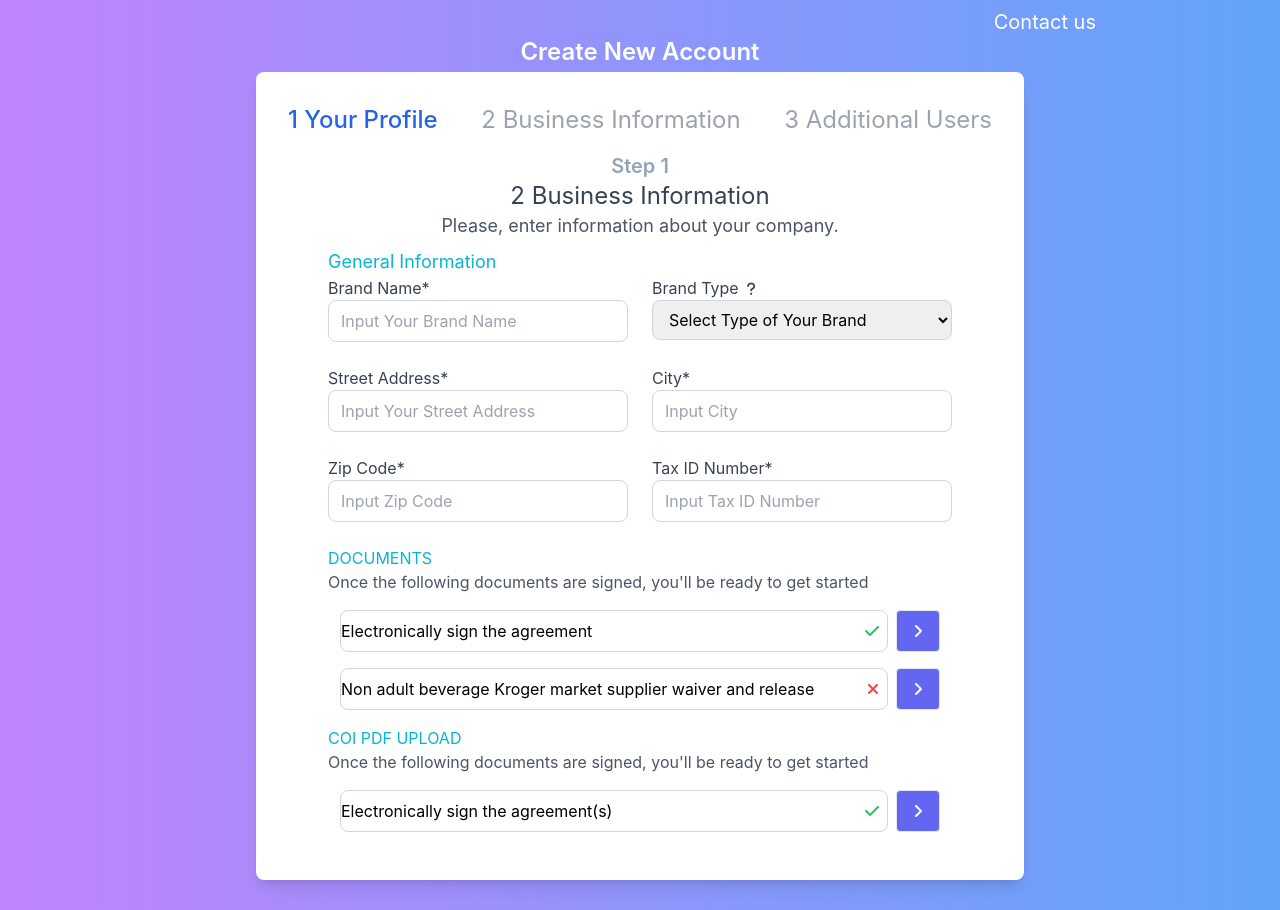
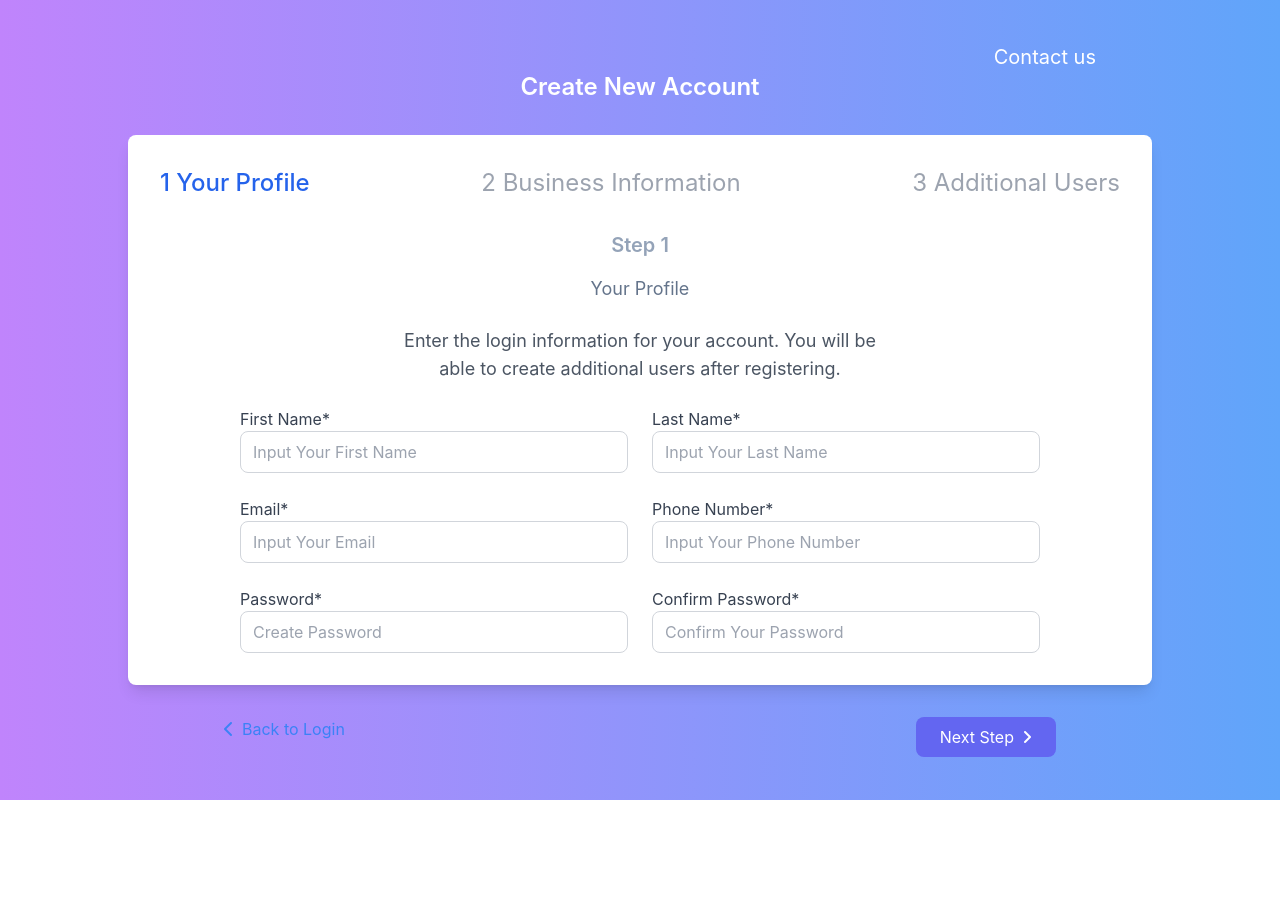
Before and after one commit to Vedantb27/nablasol-frontend-test2, a React (Create React App) app: page / in a window 1280 px wide. Shown: the top 910 px of the page. After the commit the page ends 800 px from the top, so only its background shows below. Built offline with nearby package versions, Linux system fonts and the light colour scheme.

Commit message:
validation of  CreateAccount done

```diff
--- a/src/App.js
+++ b/src/App.js
@@ -1,16 +1,20 @@
 import React from 'react';
 import { createBrowserRouter, RouterProvider } from 'react-router-dom';
-import { ProjectProvider } from './context/ProjectContext';
 import CreateAccount from "./Components/CreateAccount";
 import BusinessInformation from './Components/BusinessInformation';
 import { GlobalProvider } from './GlobalContext';
 
 
 function App() {
+  const router = createBrowserRouter([
+    { path: "/", element: <CreateAccount/> },
+    { path: "/BusinessInformation", element: <BusinessInformation /> },
+
+  ]);
   return (
     <GlobalProvider>
       <div className="App">
-        <BusinessInformation/>
+      <RouterProvider router={router} />
       </div>
     </GlobalProvider>
   );
--- a/src/Components/BusinessInformation.js
+++ b/src/Components/BusinessInformation.js
@@ -1,6 +1,32 @@
-import React from 'react';
+import React, { useContext } from 'react';
+import { GlobalContext } from '../GlobalContext';
+import { useNavigate } from 'react-router-dom';
 
 function BusinessInformation() {
+  const {
+    brandName, setBrandName,
+    brandType, setBrandType,
+    streetAddress, setStreetAddress,
+    city, setCity,
+    zipCode, setZipCode,
+    taxID, setTaxID,
+    agreementSigned, setAgreementSigned,
+    waiverSigned, setWaiverSigned,
+    coiSigned, setCoiSigned
+  } = useContext(GlobalContext);
+
+  const navigate = useNavigate();
+
+  const handleBack = () => {
+
+    navigate('/'); // Update the path as needed
+  };
+
+  const handleNext = () => {
+    alert('Form submitted succesfully');
+    navigate('/'); // Update the path as needed
+  };
+
   return (
     <div className="flex flex-col items-center justify-center bg-gradient-to-r from-purple-400 to-blue-400 p-4 pt-2">
       <div className='w-full flex flex-col items-center'>
@@ -27,21 +53,27 @@ function BusinessInformation() {
               type="text"
               className="border border-gray-300 rounded-lg px-3 py-2 w-full"
               placeholder="Input Your Brand Name"
+              value={brandName}
+              onChange={(e) => setBrandName(e.target.value)}
             />
           </div>
           <div>
             <label className="block text-gray-700 tooltip">
-              Brand Type
+              Brand Type*
               <i className="fa-solid fa-question ml-2 text-sm"></i>
               <span className="tooltiptext">
                 Local: Brands with distribution in 3 divisions or less OR multiple divisions but a total of 150 stores or less. <br />
                 National: Brands with distribution in 4 or more divisions or in more than 150 stores.
               </span>
             </label>
-            <select className="border border-gray-300 rounded-lg px-3 py-2 w-full">
+            <select
+              className="border border-gray-300 rounded-lg px-3 py-2 w-full"
+              value={brandType}
+              onChange={(e) => setBrandType(e.target.value)}
+            >
               <option>Select Type of Your Brand</option>
-              <option>Local</option>
-              <option>National</option>
+              <option value="Local">Local</option>
+              <option value="National">National</option>
             </select>
           </div>
           <div>
@@ -50,6 +82,8 @@ function BusinessInformation() {
               type="text"
               className="border border-gray-300 rounded-lg px-3 py-2 w-full"
               placeholder="Input Your Street Address"
+              value={streetAddress}
+              onChange={(e) => setStreetAddress(e.target.value)}
             />
           </div>
           <div>
@@ -58,6 +92,8 @@ function BusinessInformation() {
               type="text"
               className="border border-gray-300 rounded-lg px-3 py-2 w-full"
               placeholder="Input City"
+              value={city}
+              onChange={(e) => setCity(e.target.value)}
             />
           </div>
           <div>
@@ -66,6 +102,8 @@ function BusinessInformation() {
               type="text"
               className="border border-gray-300 rounded-lg px-3 py-2 w-full"
               placeholder="Input Zip Code"
+              value={zipCode}
+              onChange={(e) => setZipCode(e.target.value)}
             />
           </div>
           <div>
@@ -74,16 +112,22 @@ function BusinessInformation() {
               type="text"
               className="border border-gray-300 rounded-lg px-3 py-2 w-full"
               placeholder="Input Tax ID Number"
+              value={taxID}
+              onChange={(e) => setTaxID(e.target.value)}
             />
           </div>
         </form>
+
         <div className="mt-6 ml-10 mr-10">
-          <label className="block text-cyan-500">DOCUMENTS</label>
+          <label className="block text-cyan-500 text-lg">DOCUMENTS</label>
           <p className="text-gray-600 mb-4">Once the following documents are signed, you'll be ready to get started</p>
+
           <div className="rounded-lg px-3 flex items-center justify-between mb-4">
             <div className='border border-gray-300 rounded-lg py-2 w-full flex justify-between'>
               <span>Electronically sign the agreement</span>
-              <button className="text-green-500"><i className="fa-solid fa-check mr-2"></i></button>
+              <button className={`text-green-500 ${agreementSigned === 'signed' ? 'text-opacity-100' : 'text-opacity-50'}`} onClick={() => setAgreementSigned('signed')}>
+                <i className="fa-solid fa-check mr-2"></i>
+              </button>
             </div>
             <div className='border ml-2 p-2 text-white bg-indigo-500 rounded px-4'>
               <i className="fa-solid fa-angle-right"></i>
@@ -93,18 +137,21 @@ function BusinessInformation() {
           <div className="rounded-lg px-3 flex items-center justify-between mb-4">
             <div className='border border-gray-300 rounded-lg py-2 w-full flex justify-between'>
               <span>Non adult beverage Kroger market supplier waiver and release</span>
-              <button className="text-red-500"><i className="fa-solid fa-xmark mr-2"></i></button>
+              <button className={`text-red-500 ${waiverSigned === 'signed' ? 'text-opacity-100' : 'text-opacity-50'}`} onClick={() => setWaiverSigned('signed')}>
+                <i className="fa-solid fa-xmark mr-2"></i>
+              </button>
             </div>
             <div className='border ml-2 p-2 text-white bg-indigo-500 rounded px-4'>
               <i className="fa-solid fa-angle-right"></i>
             </div>
           </div>
-          <label className="block text-cyan-500">COI PDF UPLOAD</label>
-          <p className="text-gray-600 mb-4">Once the following documents are signed, you'll be ready to get started</p>
+
           <div className="rounded-lg px-3 flex items-center justify-between mb-4">
             <div className='border border-gray-300 rounded-lg py-2 w-full flex justify-between'>
-              <span>Electronically sign the agreement(s)</span>
-              <button className="text-green-500"><i className="fa-solid fa-check mr-2"></i></button>
+              <span>Proof of insurance</span>
+              <button className={`text-blue-500 ${coiSigned === 'signed' ? 'text-opacity-100' : 'text-opacity-50'}`} onClick={() => setCoiSigned('signed')}>
+                <i className="fa-solid fa-xmark mr-2"></i>
+              </button>
             </div>
             <div className='border ml-2 p-2 text-white bg-indigo-500 rounded px-4'>
               <i className="fa-solid fa-angle-right"></i>
@@ -112,14 +159,14 @@ function BusinessInformation() {
           </div>
         </div>
       </div>
-      <div className="md:w-2/3 flex justify-between mt-8">
-        <a href="#" className="text-blue-500 hover:underline lg:ml-24"><i className="fa-solid fa-chevron-left mr-2"></i>Back to Login</a>
-        <div className='lg:mr-28'>
-          <button className="text-indigo-500 border-2 bg-white border-sky-700 text-indigo md:px-6 py-2 rounded-lg hover:bg-blue-600 mr-2">
+      <div className=" w-full md:w-2/3 flex justify-around mt-4 ">
+        <a href="#" className="text-blue-500 hover:underline "><i className="fa-solid fa-chevron-left mr-2" onClick={handleBack}></i>Back to Login</a>
+        <div className=''>
+          <button className="text-indigo-500 border-2 bg-white border-sky-700 text-indigo md:px-6 py-2 rounded-lg mr-2" onClick={handleBack}>
             <i className="fa-solid fa-angle-left mr-2"></i>
             Previous Step
           </button>
-          <button className="bg-indigo-500 text-white md:px-6 py-2 rounded-lg hover:bg-blue-600">
+          <button className="bg-indigo-500 text-white md:px-6 py-2 rounded-lg hover:bg-blue-600" onClick={handleNext}>
             Next Step<i className="fa-solid fa-angle-right ml-2"></i>
           </button>
         </div>
--- a/src/Components/CreateAccount.js
+++ b/src/Components/CreateAccount.js
@@ -1,7 +1,9 @@
 import React, { useContext } from 'react';
 import { GlobalContext } from '../GlobalContext';
+import { useNavigate } from 'react-router-dom';
 
 function CreateAccount() {
+  const navigate = useNavigate();
   const {
     firstName, setFirstName,
     lastName, setLastName,
@@ -11,25 +13,76 @@ function CreateAccount() {
     confirmPassword, setConfirmPassword
   } = useContext(GlobalContext);
 
+  const handleBack = () => {
+    navigate('/');
+  };
+
+  const validateEmail = (email) => {
+    const re = /^[a-zA-Z0-9._%+-]+@[a-zA-Z0-9.-]+\.[a-zA-Z]{2,}$/;
+    return re.test(String(email).toLowerCase());
+  };
+
+  const handleNext = () => {
+    if (!firstName.trim()) {
+      alert('First Name is required and must be text.');
+      return;
+    }
+    if (!lastName.trim()) {
+      alert('Last Name is required and must be text.');
+      return;
+    }
+    if (!validateEmail(email)) {
+      alert('Please enter a valid email.');
+      return;
+    }
+    if (!phoneNumber.trim()) {
+      alert('Phone Number is required and must be numeric.');
+      return;
+    }
+    if (!password.trim()) {
+      alert('Password is required.');
+      return;
+    }
+    if (password !== confirmPassword) {
+      alert('Passwords do not match.');
+      return;
+    }
+
+    navigate('/BusinessInformation');
+  };
+
+  const handleNameChange = (setter) => (e) => {
+    const value = e.target.value;
+    if (/^[a-zA-Z]*$/.test(value)) {
+      setter(value);
+    }
+  };
+
+  const handlePhoneNumberChange = (e) => {
+    const value = e.target.value;
+    if (/^[0-9]*$/.test(value)) {
+      setPhoneNumber(value);
+    }
+  };
 
   return (
     <div className="min-h-screen flex flex-col items-center justify-center bg-gradient-to-r from-purple-400 to-blue-400 p-4">
       <div className='w-full mb-4 flex flex-col items-center'>
-        <div className='flex justify-end text-xl  w-2/3 ml-20 text-white'> Contact us</div>
-        <div className='flex justify-center '>
+        <div className='flex justify-end text-xl w-2/3 ml-20 text-white'>Contact us</div>
+        <div className='flex justify-center'>
           <h2 className="text-2xl font-semibold mb-4 text-center text-2xl text-white">Create New Account</h2>
         </div>
       </div>
-      <div className="bg-white shadow-lg rounded-lg p-8 max-w-5xl w-full ">
+      <div className="bg-white shadow-lg rounded-lg p-8 max-w-5xl w-full">
         <div className="flex justify-between mb-8">
           <div className="text-blue-600 font-medium text-center text-2xl"><span>1</span> Your Profile</div>
           <div className="text-gray-400 text-center text-2xl"><span>2</span> Business Information</div>
           <div className="text-gray-400 text-center text-2xl"><span>3</span> Additional Users</div>
         </div>
         <h3 className="text-xl font-semibold mb-4 text-center text-slate-400">Step 1</h3>
-        <h4 className="text-lg  mb-6 text-center text-4xl text-slate-500">Your Profile  </h4>
-        <p className="text-gray-600 mb-6 text-center  w-1/2 ml-auto mr-auto text-lg">Enter the login information for your account. You will be able to create additional users after registering.</p>
-        <form className="grid grid-cols-2 gap-6  ml-20 mr-20">
+        <h4 className="text-lg mb-6 text-center text-4xl text-slate-500">Your Profile</h4>
+        <p className="text-gray-600 mb-6 text-center w-1/2 ml-auto mr-auto text-lg">Enter the login information for your account. You will be able to create additional users after registering.</p>
+        <form className="grid grid-cols-2 gap-6 ml-20 mr-20">
           <div>
             <label className="block text-gray-700">First Name*</label>
             <input
@@ -37,7 +90,8 @@ function CreateAccount() {
               className="border border-gray-300 rounded-lg px-3 py-2 w-full"
               placeholder="Input Your First Name"
               value={firstName}
-              onChange={(e) => setFirstName(e.target.value)}
+              onChange={handleNameChange(setFirstName)}
+              required
             />
           </div>
           <div>
@@ -47,7 +101,8 @@ function CreateAccount() {
               className="border border-gray-300 rounded-lg px-3 py-2 w-full"
               placeholder="Input Your Last Name"
               value={lastName}
-              onChange={(e) => setLastName(e.target.value)}
+              onChange={handleNameChange(setLastName)}
+              required
             />
           </div>
           <div>
@@ -58,6 +113,7 @@ function CreateAccount() {
               placeholder="Input Your Email"
               value={email}
               onChange={(e) => setEmail(e.target.value)}
+              required
             />
           </div>
           <div>
@@ -67,7 +123,8 @@ function CreateAccount() {
               className="border border-gray-300 rounded-lg px-3 py-2 w-full"
               placeholder="Input Your Phone Number"
               value={phoneNumber}
-              onChange={(e) => setPhoneNumber(e.target.value)}
+              onChange={handlePhoneNumberChange}
+              required
             />
           </div>
           <div>
@@ -78,6 +135,7 @@ function CreateAccount() {
               placeholder="Create Password"
               value={password}
               onChange={(e) => setPassword(e.target.value)}
+              required
             />
           </div>
           <div>
@@ -88,13 +146,14 @@ function CreateAccount() {
               placeholder="Confirm Your Password"
               value={confirmPassword}
               onChange={(e) => setConfirmPassword(e.target.value)}
+              required
             />
           </div>
         </form>
       </div>
-      <div className=" w-2/3 flex justify-between mt-8">
-        <a href="#" className="text-blue-500 hover:underline"><i className="fa-solid fa-chevron-left mr-2"></i>Back to Login</a>
-        <button className="bg-indigo-500 text-white px-6 py-2 rounded-lg hover:bg-blue-600">
+      <div className="w-full md:w-2/3 flex justify-between mt-8">
+        <a href="#" className="text-blue-500 hover:underline" onClick={handleBack}><i className="fa-solid fa-chevron-left mr-2"></i>Back to Login</a>
+        <button className="bg-indigo-500 text-white px-6 py-2 rounded-lg hover:bg-blue-600" onClick={handleNext}>
           Next Step<i className="fa-solid fa-angle-right ml-2"></i>
         </button>
       </div>
--- a/src/GlobalContext.js
+++ b/src/GlobalContext.js
@@ -1,3 +1,4 @@
+// GlobalContext.js
 import React, { createContext, useState } from 'react';
 
 export const GlobalContext = createContext();
@@ -10,23 +11,35 @@ export const GlobalProvider = ({ children }) => {
   const [password, setPassword] = useState('');
   const [confirmPassword, setConfirmPassword] = useState('');
 
+  // New state variables for BusinessInformation
+  const [brandName, setBrandName] = useState('');
+  const [brandType, setBrandType] = useState('');
+  const [streetAddress, setStreetAddress] = useState('');
+  const [city, setCity] = useState('');
+  const [zipCode, setZipCode] = useState('');
+  const [taxID, setTaxID] = useState('');
+  const [agreementSigned, setAgreementSigned] = useState('unsigned');
+  const [waiverSigned, setWaiverSigned] = useState('unsigned');
+  const [coiSigned, setCoiSigned] = useState('unsigned');
+
   return (
-    <GlobalContext.Provider
-      value={{
-        firstName,
-        setFirstName,
-        lastName,
-        setLastName,
-        email,
-        setEmail,
-        phoneNumber,
-        setPhoneNumber,
-        password,
-        setPassword,
-        confirmPassword,
-        setConfirmPassword
-      }}
-    >
+    <GlobalContext.Provider value={{
+      firstName, setFirstName,
+      lastName, setLastName,
+      email, setEmail,
+      phoneNumber, setPhoneNumber,
+      password, setPassword,
+      confirmPassword, setConfirmPassword,
+      brandName, setBrandName,
+      brandType, setBrandType,
+      streetAddress, setStreetAddress,
+      city, setCity,
+      zipCode, setZipCode,
+      taxID, setTaxID,
+      agreementSigned, setAgreementSigned,
+      waiverSigned, setWaiverSigned,
+      coiSigned, setCoiSigned
+    }}>
       {children}
     </GlobalContext.Provider>
   );
```
